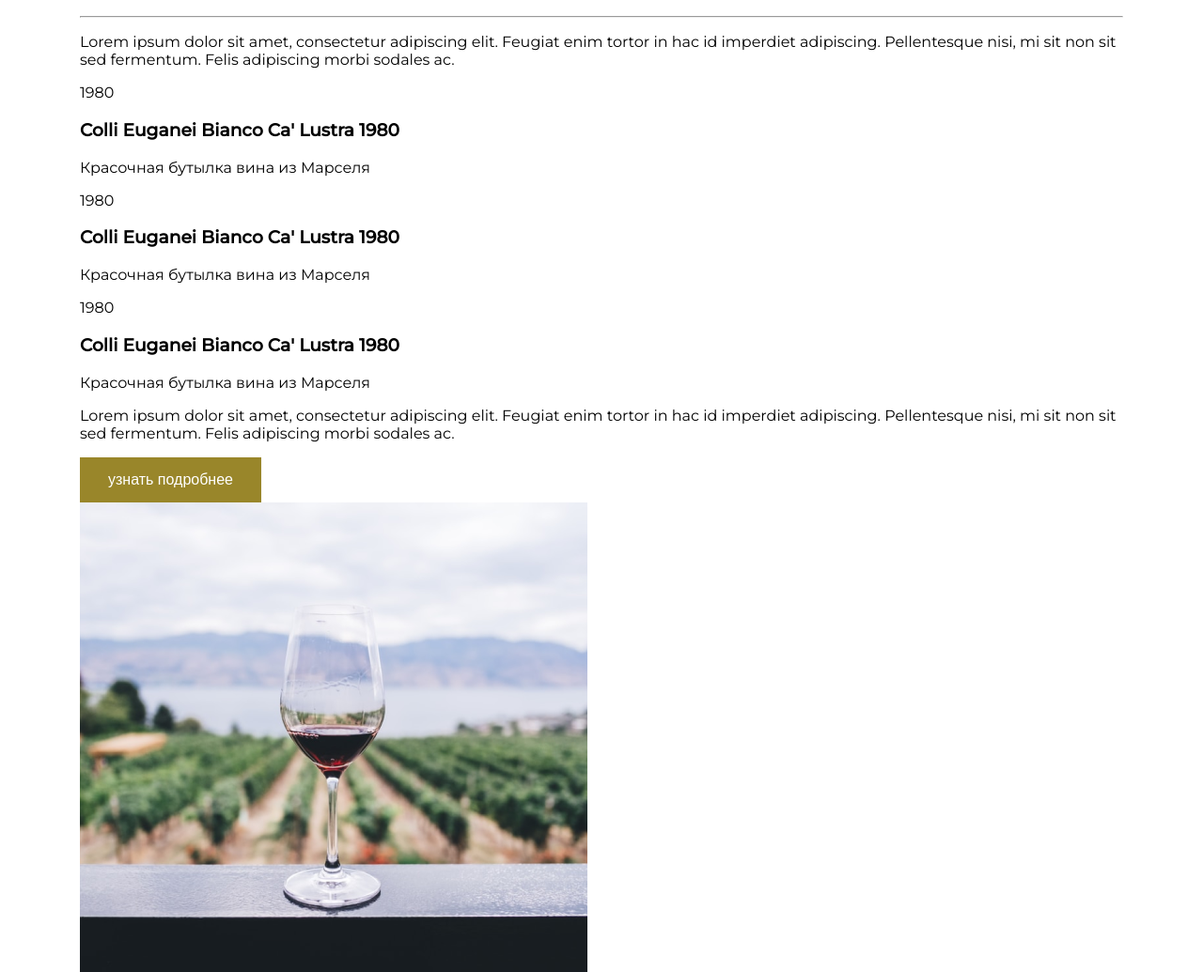
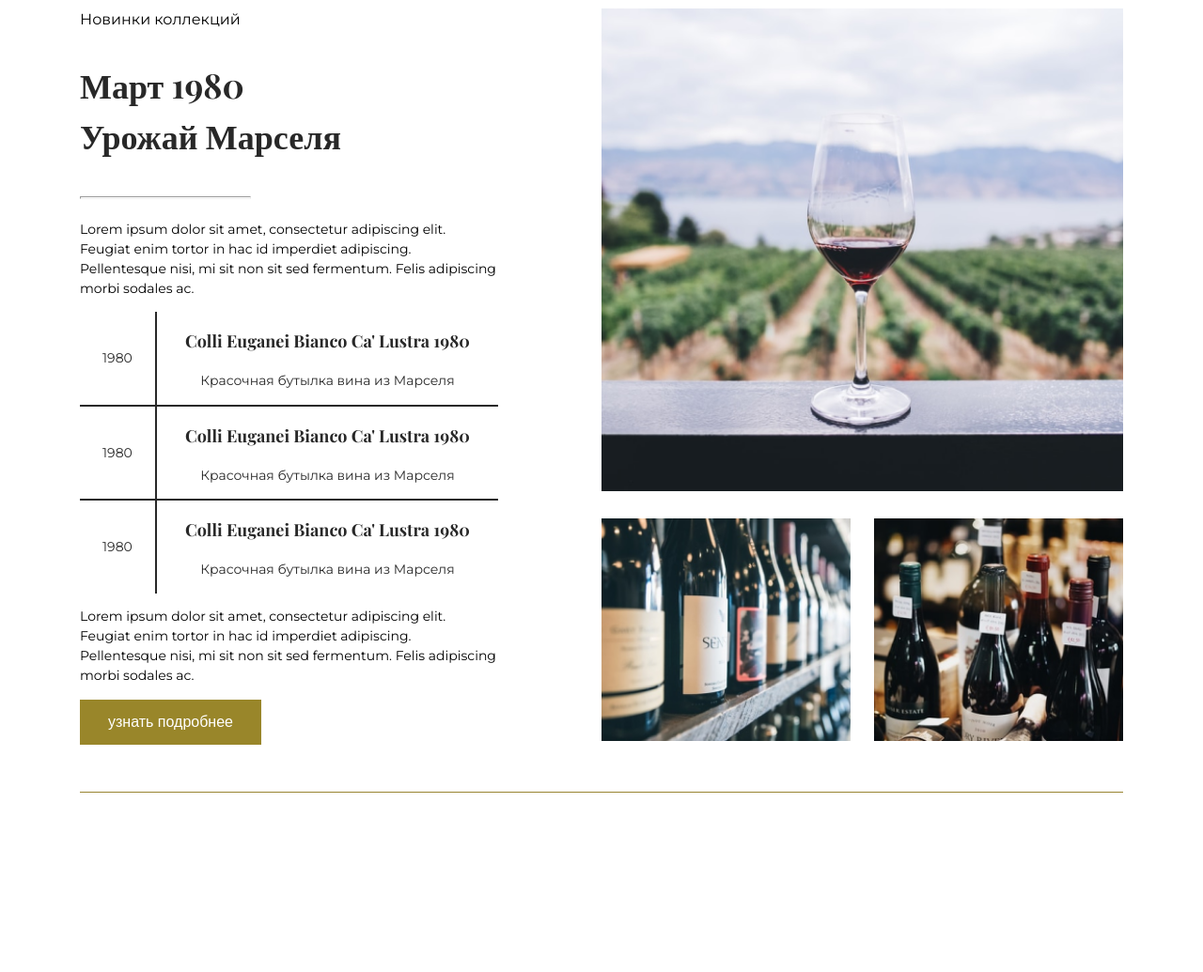
Before and after one commit to Anatoly1916/Wine_Shop, a plain HTML site: page index.html in a window 1280 px wide. Shown: the part 1820-2855 px from the top of the page at 94% size. After the commit the page ends 2744 px from the top, so only its background shows below. Drawn offline with nearby package versions, Linux system fonts and the light colour scheme.

Commit message:
feat: add styles for section news

```diff
--- a/scss/style.scss
+++ b/scss/style.scss
@@ -142,3 +142,167 @@ body {
 		margin-bottom: 50px;
 	}
 }
+
+
+// section news
+
+.news {
+	padding: 80px 0;
+
+	// .news__content
+
+	&__content {
+		display: grid;
+		grid-template: 1fr / repeat(2, 1fr);
+		border-top: 1px solid #998431;
+		border-bottom: 1px solid #998431;
+		padding: 50px 0;
+	}
+
+	// .news__left
+
+	&__left {
+		display: flex;
+		flex-direction: column;
+		justify-content: space-between;
+
+	}
+
+	// .news__subtitle
+
+	&__subtitle {
+		margin: 0;
+		font-size: 16px;
+		font-weight: 400;
+		line-height: 150%;
+	}
+
+	// .news__title
+
+	&__title {
+		max-width: 300px;
+		color: #282828;
+		font-family: 'Playfair Display';
+		font-weight: 700;
+		font-size: 36px;
+		line-height: 150%;
+
+	}
+
+	// .news__line
+
+	&__line {
+		height: 1px;
+		color: #282828;
+		width: 180px;
+		margin-left: 0;
+	}
+
+	// .news__text
+
+	&__text {
+		max-width: 445px;
+		font-size: 14px;
+		line-height: 150%;
+
+	}
+
+	// .news__right
+
+	&__right {
+		display: grid;
+		grid-template-areas:
+		'up up'
+		'low-left low-right';
+		gap: 25px;
+
+		.img1 {
+			grid-area: up;
+
+			img {
+				width: 100%;
+			}
+		}
+
+		.img2 {
+			grid-area: low-left;
+			img {
+				width: 100%;
+			}
+		}
+
+		.img3 {
+			grid-area: low-right;
+			img {
+				width: 100%;
+			}
+		}
+	}
+}
+
+.table {
+	display: grid;
+	grid-template: repeat(3, 1fr) / 1fr 4.5fr;
+	max-width: 445px;
+	div {
+		border: 1px solid #282828;
+		text-align: center;
+	}
+
+	div:nth-child(odd){
+		border-left: none;
+	}
+	div:first-child, div:nth-child(2) {
+		border-top: none;
+	}
+	div:nth-child(even) {
+		border-right: none;
+	}
+	div:last-child, div:nth-last-child(2) {
+		border-bottom: none;
+	}
+
+	// .table__year
+
+	&__year {
+		display: flex;
+		justify-content: center;
+		align-items: center;
+		color: #282828;
+		font-size: 14px;
+		line-height: 150%;
+	}
+
+	// .table__body
+
+	&__body {
+
+	}
+
+	// .table__title
+
+	&__title {
+		color: #282828;
+		font-family: 'Playfair Display';
+		font-weight: 700;
+		font-size: 18px;
+		line-height: 150%;
+	}
+
+	// .table__text
+
+	&__text {
+		color: #282828;
+		font-size: 14px;
+		line-height: 150%;
+	}
+}
+.btn-3 {
+
+}
+.img1 {
+}
+.img2 {
+}
+.img3 {
+}
```
Also changed, not shown: css/style.css.
